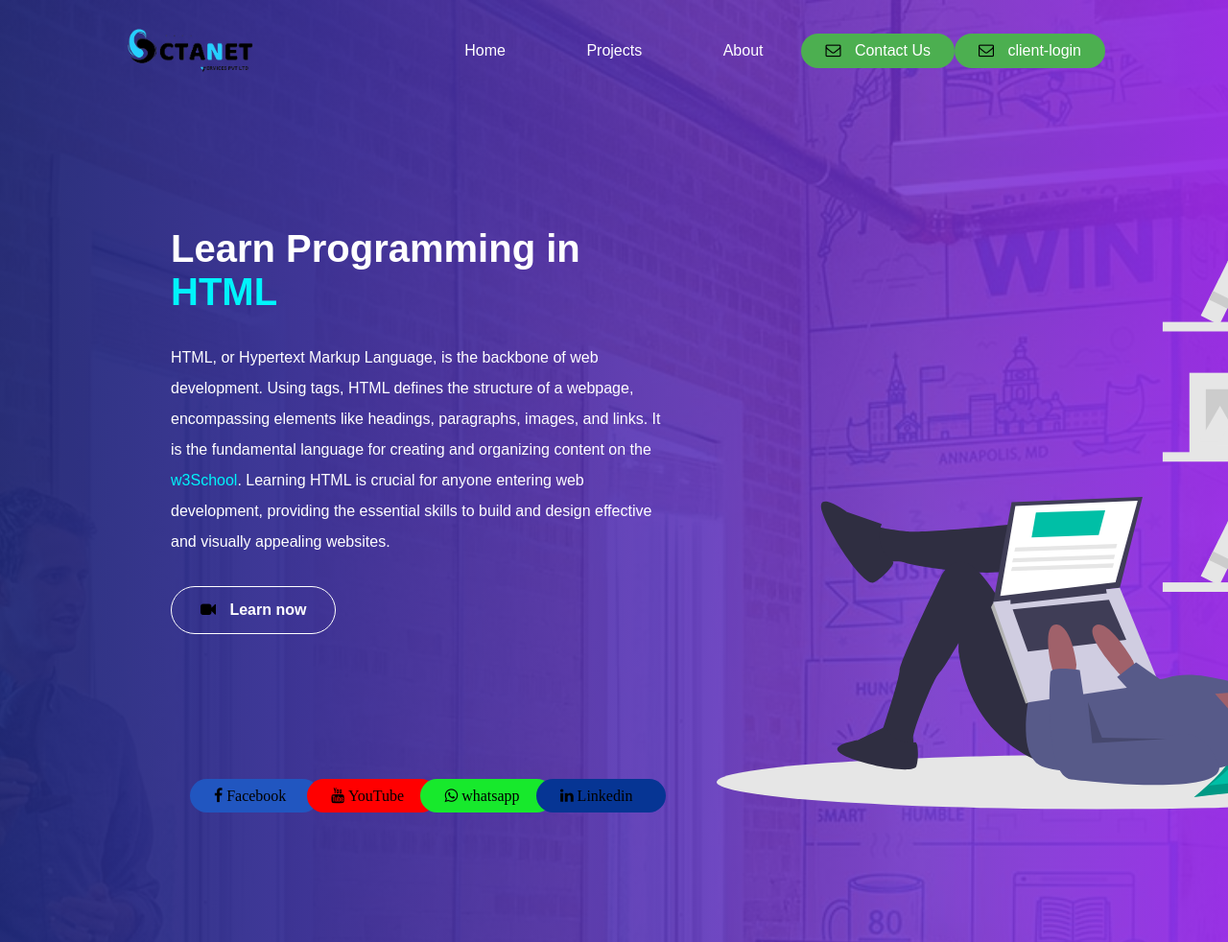
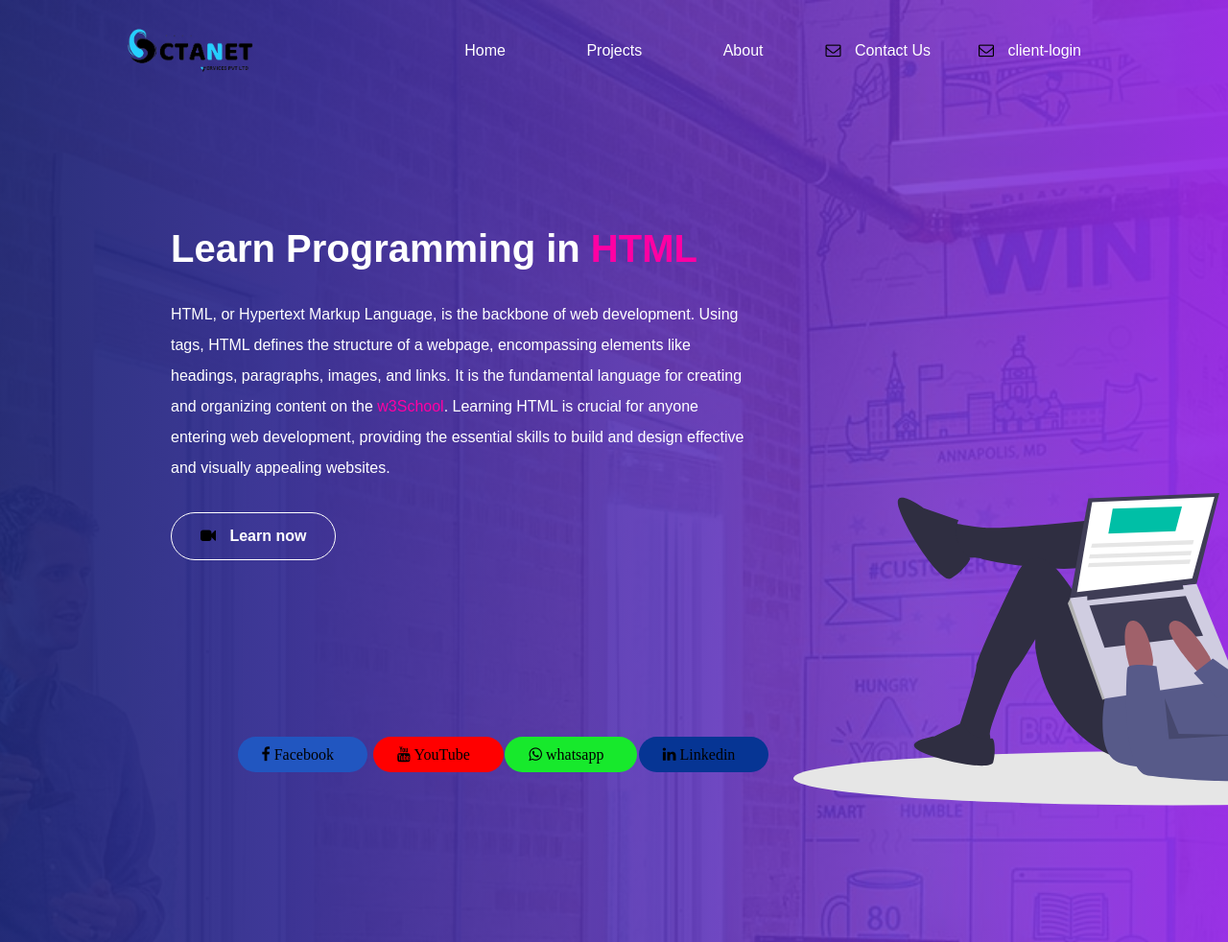
Before and after one commit to Suvathik0119/OCTANET_DECEMBER, a PHP site: page / in a window 1280 px wide; the page is wider, and only the part inside the window is pictured. Shown: the top 982 px of that part at 96% size. Run offline with PHP 8.4, Linux system fonts and the light colour scheme.

Commit message:
style.css

```diff
--- a/assets/css/style.css
+++ b/assets/css/style.css
@@ -43,11 +43,13 @@ nav ul li a:hover {
 
 header > button {
     padding: 9px 25px;
-    background-color: #4caf50;
+    background-color: transparent;
     border: none;
     border-radius: 50px;
     cursor: pointer;
     transition: all 0.3s ease 0s;
+    display: inline-block;
+    justify-content: flex-end;
 }
 
 header > button:hover {
@@ -95,7 +97,7 @@ header > button:hover {
 
 .locale {
     animation-name: colorChange;
-    animation-duration: 10s;
+    animation-duration: 5s;
     animation-iteration-count: infinite;
 }
 
@@ -138,20 +140,28 @@ i.fa {
     color: #000;
 }
 
+
+
 .social-links {
+    display: flex;
     padding: 20px;
     margin-top: 140px;
 }
 
 .social-links ul {
-    list-style: none;
+    list-style:none;
     display: flex;
+    margin: 5px 20px;
+    padding: 20px;
     justify-content: space-between;
 
 }
+.social-links ul li{
+    padding:2%;
+}
 
 .btn-social {
-    padding: 9px 25px;
+    padding: 10px 25px;
     border: none;
     border-radius: 50px;
     cursor: pointer;
```
